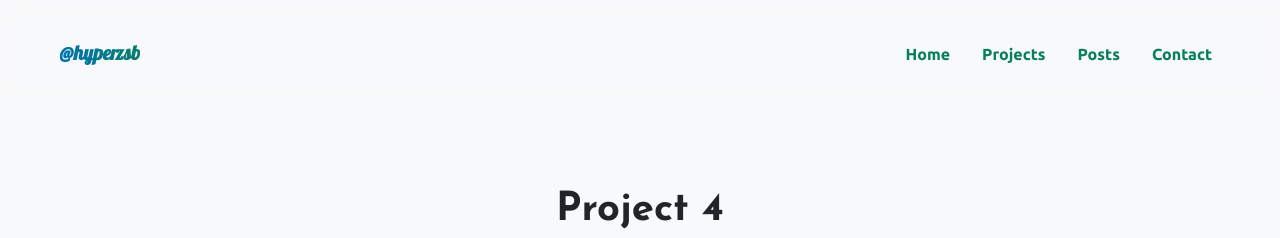
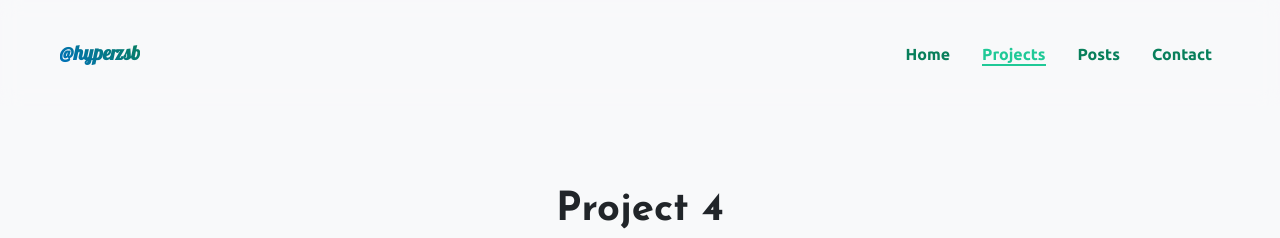
Before and after one commit to Hyperzsb/natalia-theme, a Jekyll site: the page built from _projects/project-4.md, in a window 1280 px wide. Shown: the top 238 px of the page. Built offline with Jekyll 4.4.1, drawn with Linux system fonts in a browser that asks for light colours; emoji names are drawn with the system emoji font; some web fonts are replaced; a style sheet for code colours, icons or effects is not loaded.

Commit message:
fix(header): fix the bug of not highlighting navbar item under children route

```diff
--- a/_includes/header.html
+++ b/_includes/header.html
@@ -14,7 +14,9 @@
                     {% for nav in site.navigation %}
                     <li class="nav-item mb-1 mb-lg-0 ms-0 ms-lg-3">
                         <a class="nav-link" href="{{ nav.url }}">
-                            {% if nav.url == page.url %}
+                            {% assign nav_url = nav.url | split: "/" %}
+                            {% assign page_url = page.url | split: "/" %}
+                            {% if nav_url[1] == page_url[1] %}
                             <b class="custom-nav-item custom-nav-item-active custom-nav-item-active-color">
                                 {{ nav.name }}
                             </b>
```
